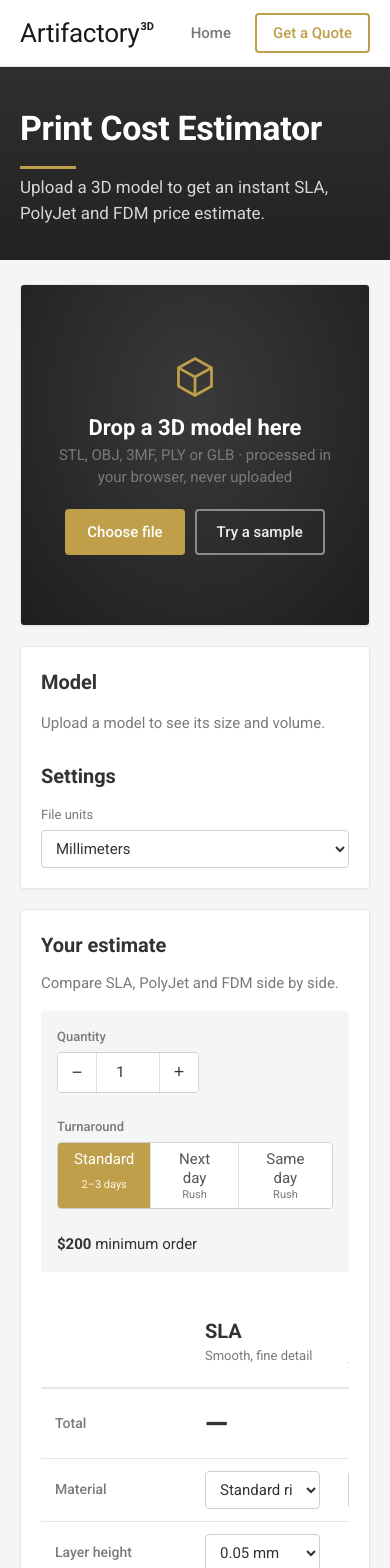
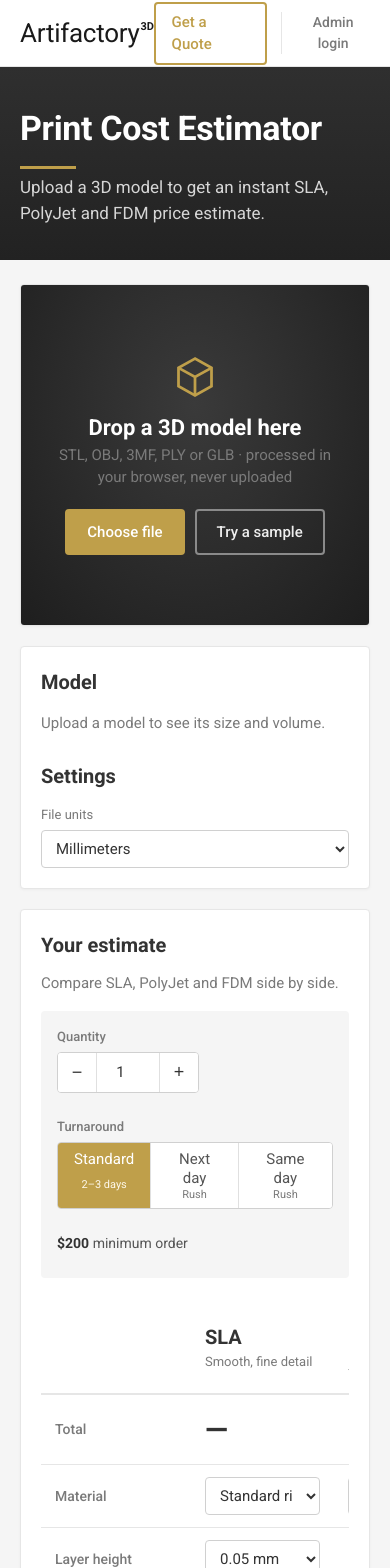
Before and after one commit to mattberg88/Print-Cost-Estimator, a Next.js app: page / in a window 390 px wide. Shown: the top 1568 px of the page. Built offline with nearby package versions, Linux system fonts and the light colour scheme.

Commit message:
Admin login in header; admin styles

```diff
--- a/app/globals.css
+++ b/app/globals.css
@@ -190,3 +190,31 @@ select:focus, input:focus { outline: 2px solid var(--gold); outline-offset: 0; b
 .foot { margin: 28px auto 36px; text-align: center; color: var(--muted); font-size: 13px; }
 .detail-row.strong td { font-weight: 700; color: var(--ink); }
 .detail-row.strong .rowhead { color: var(--ink); }
+
+/* Admin */
+.admin-menu { position: relative; display: flex; align-items: center; gap: 12px; padding-left: 20px; border-left: 1px solid var(--line); }
+.admin-link { font: inherit; font-size: 14px; font-weight: 500; color: var(--muted); background: none; border: 0; padding: 0; cursor: pointer; }
+.admin-link:hover { color: var(--ink); }
+.admin-badge { font-size: 11px; font-weight: 700; text-transform: uppercase; letter-spacing: 0.05em; color: #fff; background: var(--charcoal); padding: 3px 8px; border-radius: 3px; }
+.admin-pop {
+  position: absolute; right: 0; top: calc(100% + 12px); z-index: 20; width: 260px;
+  background: #fff; border: 1px solid var(--line); border-radius: var(--radius);
+  box-shadow: 0 8px 24px rgba(0, 0, 0, 0.12); padding: 16px; display: grid; gap: 10px;
+}
+.admin-pop label { font-size: 13px; font-weight: 500; color: var(--ink); }
+.admin-pop input { font: inherit; border: 1px solid #d0d0d0; border-radius: var(--radius); padding: 8px 10px; width: 100%; }
+.admin-err { margin: 0; font-size: 13px; color: var(--bad); }
+.btn-gold { font: inherit; font-weight: 500; background: var(--gold); color: #fff; border: 0; border-radius: var(--radius); padding: 9px 14px; cursor: pointer; }
+.btn-gold:hover { background: var(--gold-dark); }
+.btn-gold:disabled { opacity: 0.55; cursor: default; }
+.admin-divider th { text-align: left; font-size: 13px; font-weight: 600; color: var(--ink); background: var(--bg); padding: 10px 14px; }
+.admin-divider .admin-badge { margin-right: 6px; }
+
+.min-note { padding-bottom: 8px; color: var(--ink-2); font-size: 14px; }
+.min-note strong { color: var(--ink); }
+.compare-wrap.is-loading .price { opacity: 0.45; transition: opacity 0.1s; }
+@media (max-width: 640px) {
+  .header-nav > a:first-child { display: none; }
+  .header-nav { gap: 14px; }
+  .admin-menu { padding-left: 14px; }
+}
--- a/app/page.tsx
+++ b/app/page.tsx
@@ -1,8 +1,10 @@
+import AdminMenu from "@/components/AdminMenu";
+import { AdminProvider } from "@/components/AdminContext";
 import Estimator from "@/components/Estimator";
 
 export default function Home() {
   return (
-    <>
+    <AdminProvider>
       <header className="site-header">
         <div className="wrap header-inner">
           <a className="wordmark" href="https://www.artifactory3d.com/" aria-label="Artifactory3D home">
@@ -13,6 +15,7 @@ export default function Home() {
             <a className="btn-outline" href="https://www.artifactory3d.com/contact/">
               Get a Quote
             </a>
+            <AdminMenu />
           </nav>
         </div>
       </header>
@@ -32,6 +35,6 @@ export default function Home() {
         Estimates only. Your file is processed in your browser and never uploaded. For a final quote,{" "}
         <a href="https://www.artifactory3d.com/contact/">contact Artifactory3D</a>.
       </footer>
-    </>
+    </AdminProvider>
   );
 }
```
